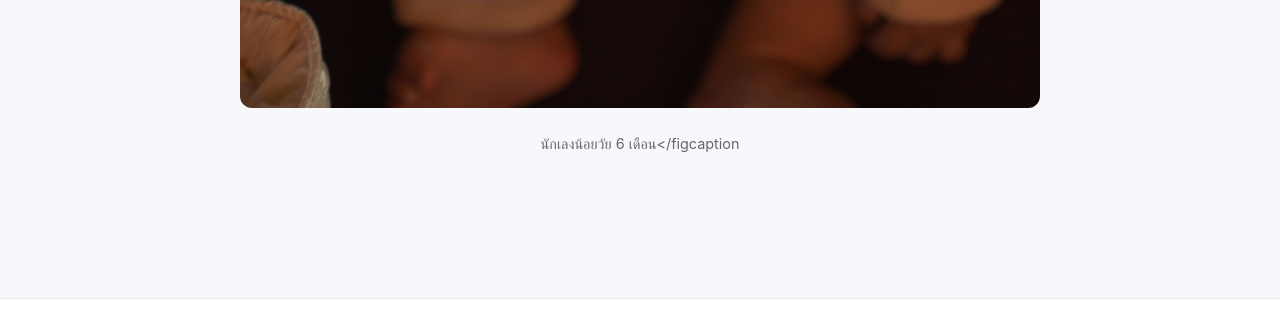
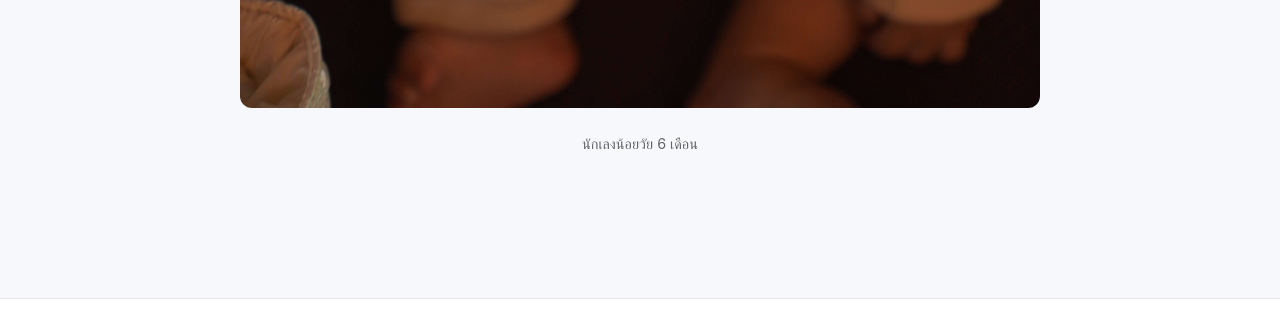
Before and after one commit to kakratua/kakratua.github.io, a Jekyll site: the page built from _posts/2026-08-12-khaoyai-2026.md, in a window 1280 px wide and 900 px high, scrolled down 1340 px. Shown: the part 361-688 px from the top of the window. Built offline with Jekyll 4.4.1, drawn with Linux system fonts in a browser that asks for light colours.

Commit message:
Add files via upload

```diff
--- a/_posts/2026-08-12-khaoyai-2026.md
+++ b/_posts/2026-08-12-khaoyai-2026.md
@@ -15,4 +15,4 @@ reading_time: "อ่าน 5 นาที"
   <img src="/assets/images/Khaoyai_2026/DSC00740.JPG"
        alt="นักเลงน้อยวัย 6 เดือน">
 
-  <figcaption>นักเลงน้อยวัย 6 เดือน</figcaption
+  <figcaption>นักเลงน้อยวัย 6 เดือน</figcaption>
```
